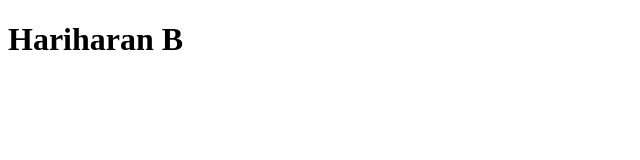
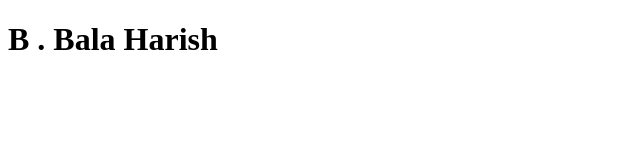
Before and after one commit to Harish56333/ML-, a plain HTML site: page index.html in a window 1280 px wide. Shown: the whole page, without its empty margins (0-640 px from the left). Drawn offline with Linux system fonts and the light colour scheme.

Commit message:
fix : changed my name in html file

```diff
--- a/index.html
+++ b/index.html
@@ -6,6 +6,6 @@
     <title>Document</title>
 </head>
 <body>
-    <h1>Hariharan B</h1>
+    <h1>B . Bala Harish </h1>
 </body>
 </html>
```
